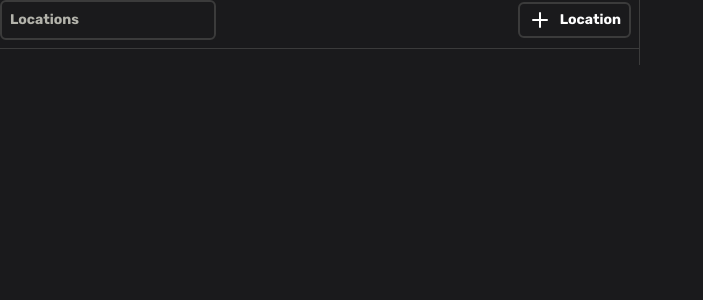
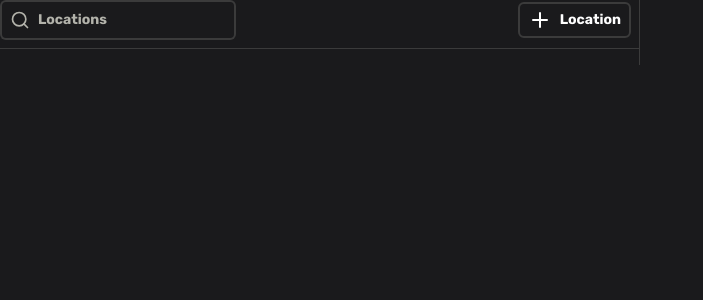
Before and after one commit to YARE0909/Orion-UI-Prototype, a Next.js app: page /admin/locations/_components/Locations in a window 1280 px wide. Shown: the top 300 px of the page, without its empty margins (0-703 px from the left). Built offline with nearby package versions, Linux system fonts and the light colour scheme.

Commit message:
Sync repos

```diff
--- a/src/components/Layout.tsx
+++ b/src/components/Layout.tsx
@@ -1,5 +1,5 @@
 /* eslint-disable @typescript-eslint/no-explicit-any */
-import { Backpack, Cctv, KeyRound, LogOut, MapPinPlus, Users } from "lucide-react";
+import { Backpack, Cctv, LogOut, MapPinPlus, SmartphoneNfc, Users } from "lucide-react";
 import { ReactNode, useEffect, useRef, useState } from "react";
 import Tooltip from "./ui/ToolTip";
 import { useRouter } from "next/router";
@@ -255,7 +255,7 @@ export default function Index({
                 onClick={() => router.push('/checkInHub')}
               >
                 <Tooltip tooltip="Check-In Hub" position="bottom">
-                  <KeyRound className="w-5 h-5" />
+                  <SmartphoneNfc className="w-5 h-5" />
                 </Tooltip>
               </div>
               {header}
@@ -314,7 +314,7 @@ export default function Index({
           </div>
           {
             confirmToggleModal && (
-              <Modal onClose={handleCloseConfirmToggleModal} title={`Confirm Status Change To ${userOnline ? 'Away' : 'Available  '}`}>
+              <Modal onClose={handleCloseConfirmToggleModal} title={`Change Status To ${userOnline ? 'Away' : 'Available  '}`}>
                 <div className="h-full flex flex-col gap-2 p-2">
                   <div>
                     <h1 className="font-bold">Password</h1>
--- a/src/components/ui/Button.tsx
+++ b/src/components/ui/Button.tsx
@@ -62,7 +62,7 @@ const Button: React.FC<ButtonProps> = ({
 
   return (
     <button
-      className={className ? className : `w-full max-w-48 ${selectedColor.base} border-2 rounded-md px-2 py-1 flex items-center justify-center space-x-1 duration-300 cursor-pointer`}
+      className={className ? className : `w-full max-w-64 ${selectedColor.base} border-2 rounded-md px-2 py-1 flex items-center justify-center space-x-1 duration-300 cursor-pointer`}
       onClick={onClick}
       type={type}
     >
--- /dev/null
+++ b/src/components/ui/Search.tsx
@@ -0,0 +1,37 @@
+import { Search } from "lucide-react";
+
+export default function SearchInput({
+  placeholder,
+  onChange,
+  value,
+  className,
+  required,
+  name,
+  ref
+}: {
+  placeholder?: string;
+  onChange: (event: React.ChangeEvent<HTMLInputElement>) => void;
+  value?: string;
+  className?: string;
+  required?: boolean;
+  name?: string;
+  ref?: React.RefObject<HTMLInputElement | null>;
+}) {
+  return (
+    <div className="flex items-center rounded-md">
+      <div className="border-l-2 border-t-2 border-b-2 border-border rounded-tl-md rounded-bl-md p-2">
+        <Search className="w-5 h-5 text-textAlt" />
+      </div>
+      <input
+        type="text"
+        placeholder={placeholder || ''}
+        onChange={onChange}
+        value={value} // Controlled input
+        className={`w-full min-w-44 bg-background text-text placeholder:text-textAlt font-bold border-t-2 border-r-2 border-b-2 border-border rounded-tr-md rounded-br-md py-2 text-sm focus:outline-none ${className}`}
+        required={required}
+        name={name}
+        ref={ref}
+      />
+    </div>
+  )
+}
--- a/src/pages/admin/calls/index.tsx
+++ b/src/pages/admin/calls/index.tsx
@@ -1,9 +1,9 @@
 import Layout from '@/components/Layout'
-import Input from '@/components/ui/Input';
 import { Phone } from 'lucide-react'
 import { useRouter } from 'next/router';
 import { useEffect, useState } from 'react';
 import Select from '@/components/ui/Select'
+import SearchInput from '@/components/ui/Search';
 
 const mockCardData: {
   location: string;
@@ -72,7 +72,7 @@ export default function Index() {
       <div className='w-full h-full flex flex-col gap-2 bg-background px-2'>
         <div className='w-full flex justify-between items-center gap-2 border-b border-b-border pb-2'>
           <div className='w52'>
-            <Input type='text' placeholder='Locations' onChange={handleSearchCall} />
+            <SearchInput placeholder='Locations' onChange={handleSearchCall} />
           </div>
           <div className='flex gap-2'>
             {/* <div>
--- a/src/pages/admin/locations/_components/Locations.tsx
+++ b/src/pages/admin/locations/_components/Locations.tsx
@@ -2,6 +2,7 @@
 import Button from "@/components/ui/Button";
 import Input from "@/components/ui/Input";
 import Modal from "@/components/ui/Modal";
+import SearchInput from "@/components/ui/Search";
 import Select from "@/components/ui/Select";
 import Toast from "@/components/ui/Toast";
 import { Location } from "@/utils/types";
@@ -161,8 +162,8 @@ export default function Locations({ locationData, fetchLocationData, fetchLocati
   return (
     <div className='w-1/2 h-full overflow-y-auto border-r border-r-border flex flex-col relative'>
       <div className='flex items-center justify-between sticky top-0 bg-background pb-2 pr-2 border-b border-b-border'>
-        <div>
-          <Input placeholder='Locations' onChange={handleSearchLocation} />
+        <div className="flex items-center gap-1">
+          <SearchInput placeholder='Locations' onChange={handleSearchLocation} />
         </div>
         <div>
           <Button color='foreground' icon={<Plus />} text='Location' onClick={handleOpenCreateLocationModal} />
@@ -327,14 +328,16 @@ export default function Locations({ locationData, fetchLocationData, fetchLocati
                       onChange={(e) => setCreateLocationFormData({ ...createLocationFormData, IsActive: (e.target as HTMLInputElement).checked ? 1 : 0 })}
                     />
                     <h1 className='font-bold text-sm'>
-                      Is Active
+                      {
+                        createLocationFormData!.IsActive ? 'Active' : 'Inactive'
+                      }
                     </h1>
                   </div>
                   <div>
                     <Button text='Preview' color='foreground' onClick={handleCloseCreateLocationModal} />
                   </div>
                 </div>
-                <div className='flex justify-center gap-2'>
+                <div className='flex justify-center gap-2 border-t-2 border-t-border pt-4'>
                   <Button text='Save' color='foreground' type='submit' />
                   <Button text='Cancel' color='foreground' onClick={handleCloseCreateLocationModal} />
                 </div>
@@ -444,7 +447,7 @@ export default function Locations({ locationData, fetchLocationData, fetchLocati
                     />
                   </div>
                 </div>
-                <div className="w-full flex justify-between">
+                <div className="w-full flex justify-between pb-2">
                   <div className='w-full flex gap-2 items-center'>
                     <Input
                       type='checkBox'
@@ -454,14 +457,16 @@ export default function Locations({ locationData, fetchLocationData, fetchLocati
                       required
                     />
                     <h1 className='font-bold text-sm'>
-                      Is Active
+                      {
+                        selectedLocation!.IsActive ? 'Active' : 'Inactive'
+                      }
                     </h1>
                   </div>
                   <div>
                     <Button text='Preview' color='foreground' onClick={handleCloseCreateLocationModal} />
                   </div>
                 </div>
-                <div className='flex justify-center gap-2'>
+                <div className='flex justify-center gap-2 border-t-2 border-t-border pt-4'>
                   <Button text='Save' color='foreground' type='submit' />
                   <Button text='Cancel' color='foreground' onClick={handleCloseEditLocationModal} />
                 </div>
--- a/src/pages/admin/users/index.tsx
+++ b/src/pages/admin/users/index.tsx
@@ -11,6 +11,7 @@ import UserCard from './_components/UserCard'
 import { parseCookies } from 'nookies'
 import toast from 'react-hot-toast'
 import Toast from '@/components/ui/Toast'
+import SearchInput from '@/components/ui/Search'
 
 
 export default function Index() {
@@ -104,7 +105,7 @@ export default function Index() {
       ))
     }
 
-    console.log({selectedUser});
+    console.log({ selectedUser });
 
     try {
       const cookies = parseCookies();
@@ -233,8 +234,8 @@ export default function Index() {
       <div className='w-full h-full flex flex-col gap-2 bg-background px-2'>
         {/* Create a grid to display user cards */}
         <div className='w-full flex justify-between items-center gap-2 border-b border-b-border pb-2'>
-          <div className='w-64 flex'>
-            <Input placeholder='Users' onChange={filterUserList} />
+          <div className='w-64 flex gap-1'>
+            <SearchInput placeholder='Users' onChange={filterUserList} />
           </div>
           <div>
             <Button color="foreground" icon={<Plus className='w-5' />} text='User' onClick={setCreateUserModal.bind(null, true)} />
@@ -249,7 +250,7 @@ export default function Index() {
         </div>
       </div>
       {createUserModal && (
-        <Modal title="New User" onClose={setCreateUserModal.bind(null, false)}>
+        <Modal className='w-2/6' title="New User" onClose={setCreateUserModal.bind(null, false)}>
           <form className='mt-4' onSubmit={handleCreateUserSubmit}>
             <div className="w-full h-full flex flex-col gap-4 justify-center">
               <div className='w-full flex gap-2 justify-between'>
@@ -294,7 +295,7 @@ export default function Index() {
                   </h1>
                 </div>
               </div>
-              <div className='w-full flex items-center justify-center gap-2 mt-2'>
+              <div className='w-full flex items-center justify-center gap-2 border-t-2 border-t-border pt-4'>
                 <Button color="foreground" text='Save' type='submit' />
                 <Button color="foreground" text='Cancel' type='button' onClick={setCreateUserModal.bind(null, false)} />
               </div>
@@ -303,9 +304,9 @@ export default function Index() {
         </Modal>
       )}
       {editUserModal && (
-        <Modal title="Edit User" onClose={setEditUserModal.bind(null, false)}>
+        <Modal className='w-2/6' title="Edit User" onClose={setEditUserModal.bind(null, false)}>
           <form className='mt-2' onSubmit={handleEditUser}>
-            <div className="w-full h-full flex flex-col gap-4 justify-center">
+            <div className="w-full h-full flex flex-col gap-4 justify-center items-center">
               <div className='w-full flex gap-2 justify-between'>
                 <div className='w-full'>
                   <h1 className='font-bold text-sm'>User Name</h1>
@@ -350,7 +351,7 @@ export default function Index() {
                   </h1>
                 </div>
               </div>
-              <div className='w-full flex items-center gap-2'>
+              <div className='w-full flex items-center justify-center gap-2 border-t-2 border-t-border pt-4'>
                 <Button color="foreground" text='Save' type='submit' />
                 <Button color="foreground" text='Cancel' type='button' onClick={setEditUserModal.bind(null, false)} />
               </div>
```
Also changed, not shown: src/pages/admin/locations/_components/LocationGroup.tsx (+11 -8 lines).
